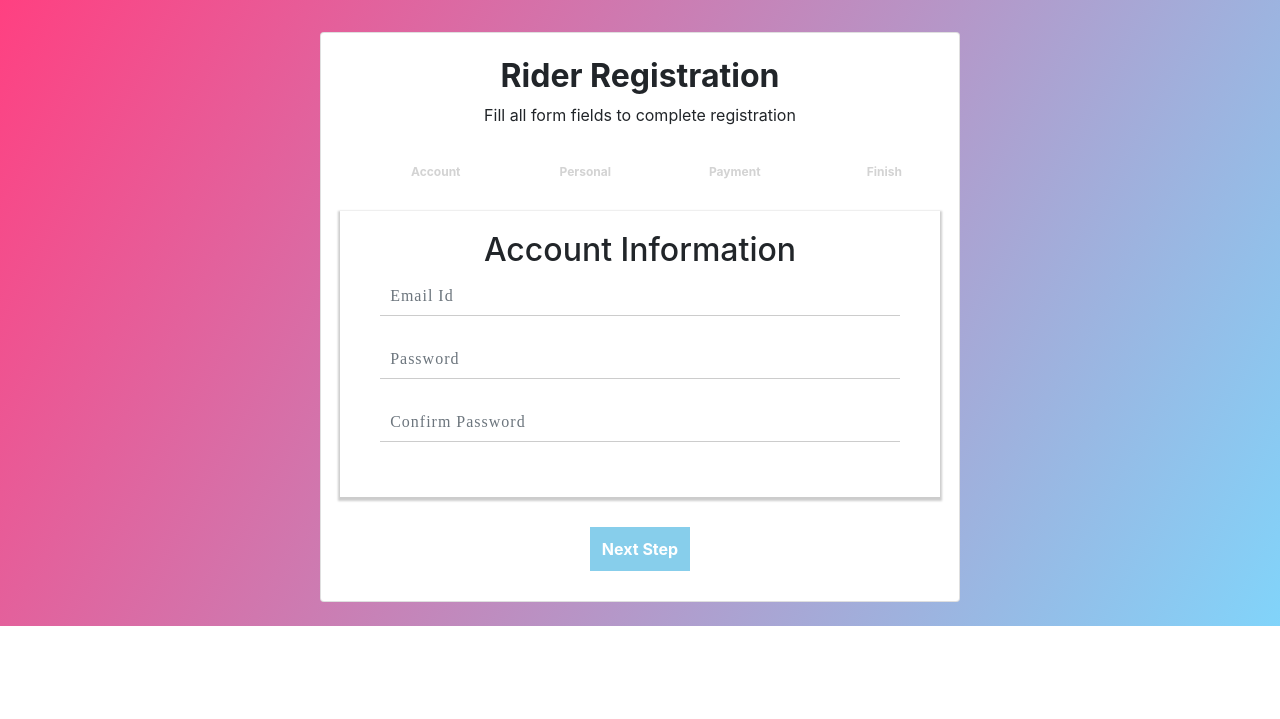
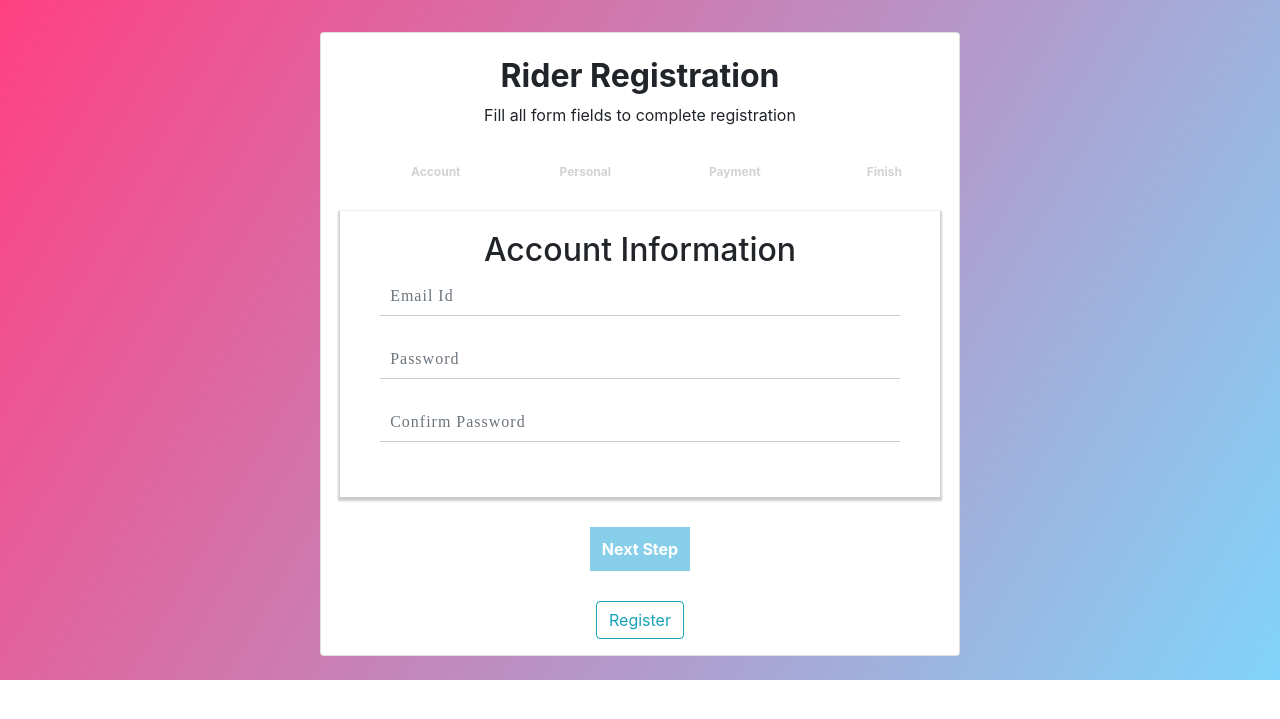
Before and after one commit to NjengaC/Vue-PortfolioProject, a Flask app: page /register_rider in a window 1280 px wide. Shown: the top 719 px of the page. Run offline with Flask 3, Linux system fonts and the light colour scheme; some libraries are stand-ins or nearby versions.

Commit message:
submit button

```diff
--- a/entry/templates/register_rider.html
+++ b/entry/templates/register_rider.html
@@ -113,8 +113,10 @@
                                     <!-- Include additional fields as needed -->
                                 </div>
                                 <input type="button" name="previous" class="previous action-button-previous" value="Previous"/>
-                                <input type="submit" class="btn btn-outline-info" value="Submit"/>
                             </fieldset>
+			     <div class="form-group">
+				     {{ form.submit(class="btn btn-outline-info") }}
+			     </div>
                         </form>
                     </div>
                 </div>
```
